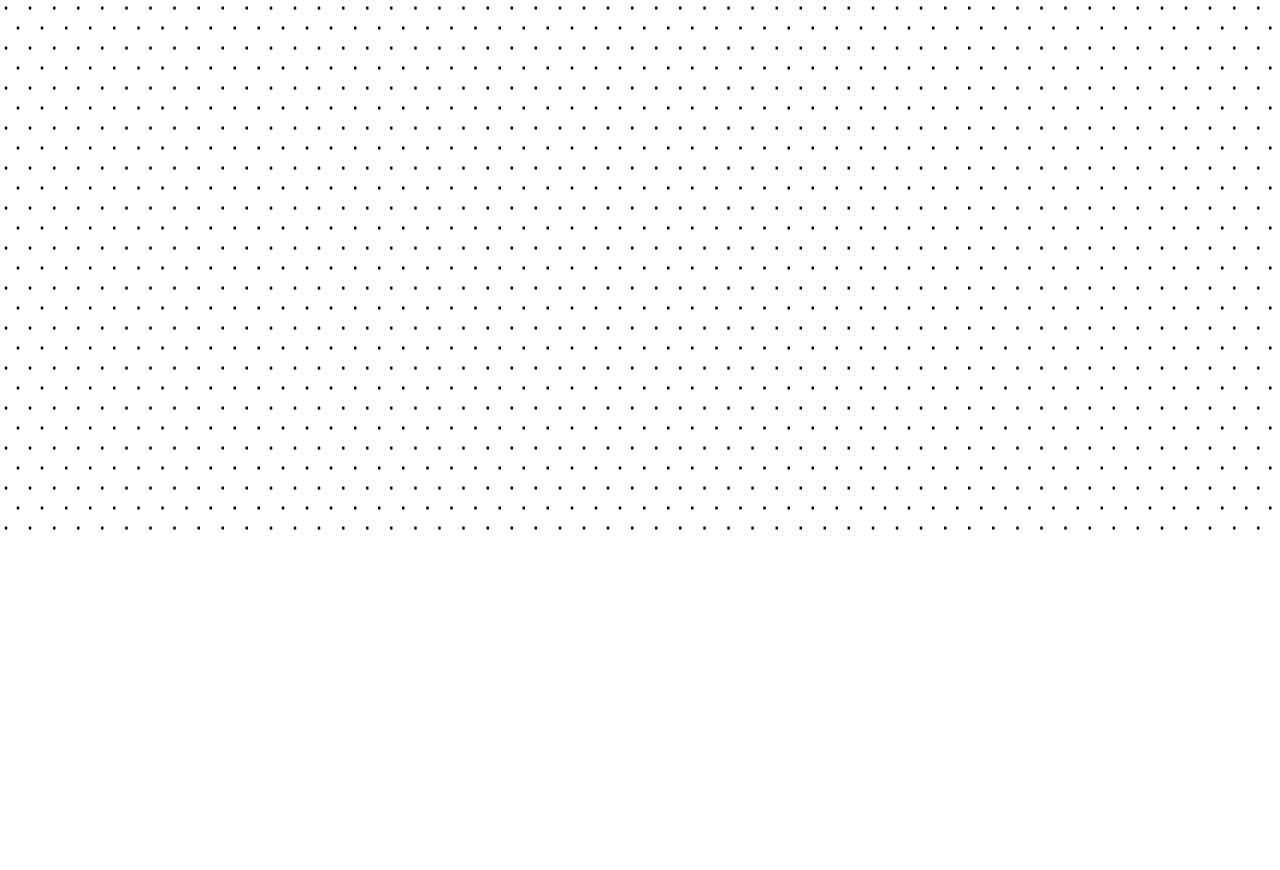
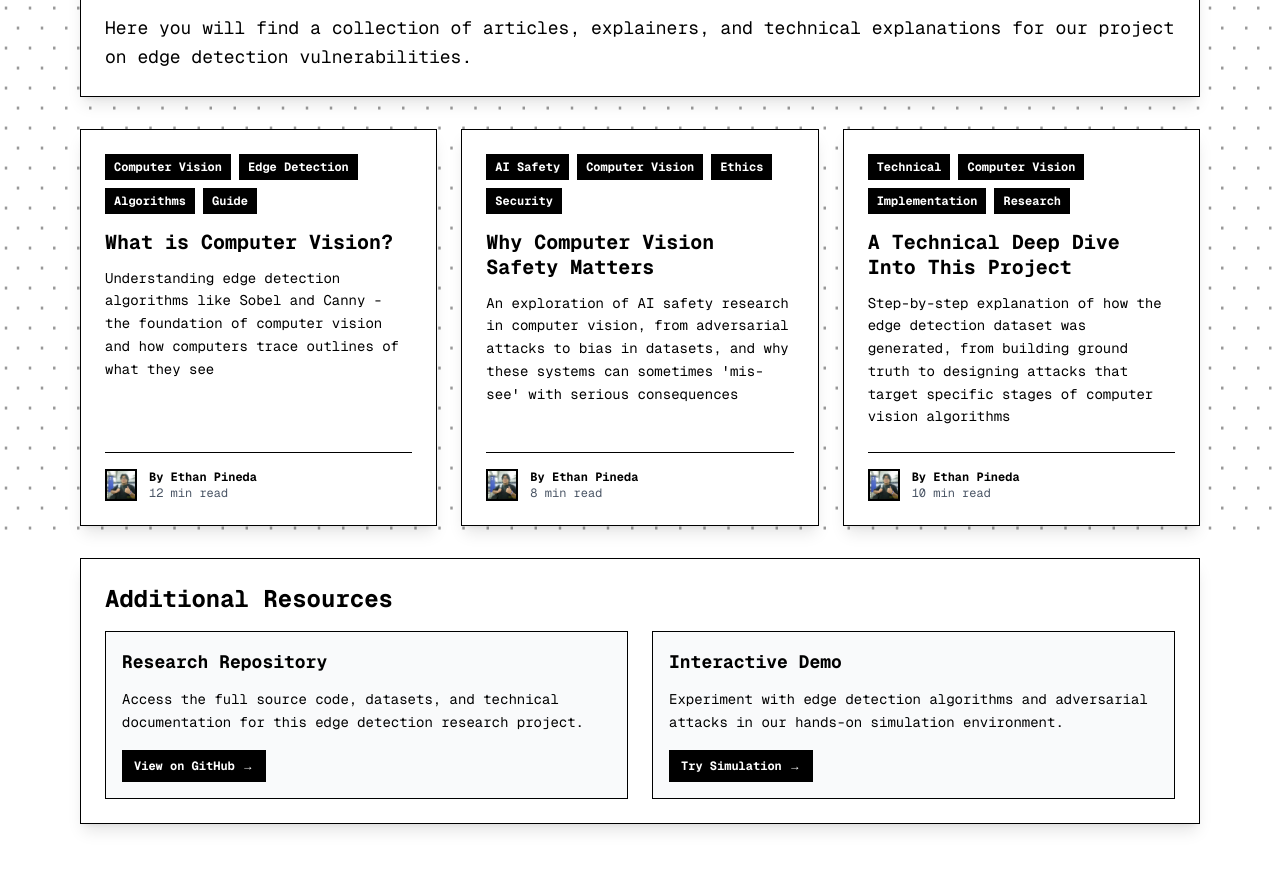
Before and after one commit to ethanpaneraa/cs-396-final-project, a Next.js app: page /about in a window 1280 px wide. Shown: the part 260-1130 px from the top of the page. Before the commit the page ends 800 px from the top, so only its background shows below. Built offline with nearby package versions, Linux system fonts and the light colour scheme.

Commit message:
adding basics for the blog page

```diff
--- /dev/null
+++ b/src/app/about/computer-vision-safety/page.tsx
@@ -0,0 +1,14 @@
+import Header from "@/app/components/navigaton/header";
+import StaticAsciiBackground from "@/app/components/static-ascii-background";
+
+export default function ComputerVisionSafetyBlogPost() {
+  return (
+    <>
+      <Header />
+      <div className="absolute inset-0">
+        <StaticAsciiBackground />
+      </div>
+      <div className="relative w-full min-h-screen overflow-hidden mt-24"></div>
+    </>
+  );
+}
--- a/src/app/about/page.tsx
+++ b/src/app/about/page.tsx
@@ -1,13 +1,135 @@
+import { blogPosts } from "@/app/contants/blog-post-page";
+import Image from "next/image";
+import Link from "next/link";
 import Header from "@/app/components/navigaton/header";
 import StaticAsciiBackground from "@/app/components/static-ascii-background";
 
-export default function AboutPage() {
+export const metadata = {
+  title: "Blog | Edge Detection Research",
+  description:
+    "Computer vision research and guides on edge detection vulnerabilities",
+};
+
+export default function BlogPage() {
   return (
     <>
       <Header />
       <div className="absolute inset-0">
         <StaticAsciiBackground />
       </div>
+      <div className="relative w-full min-h-screen overflow-hidden mt-24">
+        <div className="absolute inset-0 bg-white/60" />
+        <div className="relative mx-auto max-w-6xl px-4 py-16 pt-24 space-y-8 font-mono text-black">
+          <div className="bg-white border border-black p-6 w-full shadow-lg">
+            <h1 className="text-4xl font-bold mb-4">
+              Edge Detection Lab Research Blog
+            </h1>
+            <p className="leading-relaxed text-lg">
+              Here you will find a collection of articles, explainers, and
+              technical explanations for our project on edge detection
+              vulnerabilities.
+            </p>
+          </div>
+          <div className="grid grid-cols-1 md:grid-cols-2 lg:grid-cols-3 gap-6">
+            {blogPosts.map((post) => (
+              <Link key={post.id} href={`/about/${post.id}`}>
+                <div className="bg-white border border-black p-6 w-full shadow-lg hover:shadow-xl transition-shadow duration-300 cursor-pointer h-full flex flex-col">
+                  <div className="flex flex-wrap gap-2 mb-4">
+                    {post.tags.map((tag, index) => (
+                      <span
+                        key={index}
+                        className="px-2 py-1 border border-black text-xs font-bold bg-black text-white"
+                      >
+                        {tag}
+                      </span>
+                    ))}
+                  </div>
+                  <div className="flex-grow mb-6">
+                    <h3 className="text-xl font-bold mb-3 leading-tight">
+                      {post.title}
+                    </h3>
+                    <p className="leading-relaxed text-sm">
+                      {post.description}
+                    </p>
+                  </div>
+                  <div className="mt-auto border-t border-black pt-4">
+                    <div className="flex items-center gap-3">
+                      <div className="flex -space-x-2">
+                        {post.authors.map((author, index) => (
+                          <div
+                            key={index}
+                            className="relative w-8 h-8 border-2 border-black bg-white"
+                          >
+                            <Image
+                              src={author.image}
+                              alt={`${author.name} avatar`}
+                              fill
+                              style={{
+                                objectFit: "cover",
+                                objectPosition: "center",
+                              }}
+                            />
+                          </div>
+                        ))}
+                      </div>
+                      <div className="flex-grow">
+                        <div className="font-bold text-xs">
+                          By{" "}
+                          {post.authors.map((author, index) => (
+                            <span key={author.name}>
+                              {index > 0 &&
+                                index === post.authors.length - 1 &&
+                                " and "}
+                              {index > 0 &&
+                                index < post.authors.length - 1 &&
+                                ", "}
+                              {author.name}
+                            </span>
+                          ))}
+                        </div>
+                        <p className="text-xs text-gray-600">{post.readTime}</p>
+                      </div>
+                    </div>
+                  </div>
+                </div>
+              </Link>
+            ))}
+          </div>
+          <div className="bg-white border border-black p-6 w-full shadow-lg">
+            <h2 className="text-2xl font-bold mb-4">Additional Resources</h2>
+            <div className="grid grid-cols-1 md:grid-cols-2 gap-6">
+              <div className="border border-black p-4 bg-gray-50">
+                <h3 className="text-lg font-bold mb-3">Research Repository</h3>
+                <p className="text-sm mb-4 leading-relaxed">
+                  Access the full source code, datasets, and technical
+                  documentation for this edge detection research project.
+                </p>
+                <Link
+                  href="https://github.com/ethanpaneraa/cs-396-final-project"
+                  target="_blank"
+                  className="inline-block bg-black text-white px-3 py-2 text-xs font-bold hover:bg-gray-800 transition"
+                >
+                  View on GitHub →
+                </Link>
+              </div>
+
+              <div className="border border-black p-4 bg-gray-50">
+                <h3 className="text-lg font-bold mb-3">Interactive Demo</h3>
+                <p className="text-sm mb-4 leading-relaxed">
+                  Experiment with edge detection algorithms and adversarial
+                  attacks in our hands-on simulation environment.
+                </p>
+                <Link
+                  href="/simulation"
+                  className="inline-block bg-black text-white px-3 py-2 text-xs font-bold hover:bg-gray-800 transition"
+                >
+                  Try Simulation →
+                </Link>
+              </div>
+            </div>
+          </div>
+        </div>
+      </div>
     </>
   );
 }
--- /dev/null
+++ b/src/app/about/technical-deep-dive-edge-detection/page.tsx
@@ -0,0 +1,14 @@
+import Header from "@/app/components/navigaton/header";
+import StaticAsciiBackground from "@/app/components/static-ascii-background";
+
+export default function TechnicalDeepDiveEdgeDetectionBlogPost() {
+  return (
+    <>
+      <Header />
+      <div className="absolute inset-0">
+        <StaticAsciiBackground />
+      </div>
+      <div className="relative w-full min-h-screen overflow-hidden mt-24"></div>
+    </>
+  );
+}
--- /dev/null
+++ b/src/app/about/what-is-computer-vision/page.tsx
@@ -0,0 +1,14 @@
+import Header from "@/app/components/navigaton/header";
+import StaticAsciiBackground from "@/app/components/static-ascii-background";
+
+export default function WhatIsComputerVisionBlogPosts() {
+  return (
+    <>
+      <Header />
+      <div className="absolute inset-0">
+        <StaticAsciiBackground />
+      </div>
+      <div className="relative w-full min-h-screen overflow-hidden mt-24"></div>
+    </>
+  );
+}
--- /dev/null
+++ b/src/app/contants/blog-post-page.ts
@@ -0,0 +1,62 @@
+interface Author {
+  name: string;
+  image: string;
+  linkedIn: string;
+}
+
+interface BlogPostsPage {
+  id: string;
+  title: string;
+  description: string;
+  authors: Author[];
+  readTime: string;
+  tags: string[];
+}
+
+export const blogPosts: BlogPostsPage[] = [
+  {
+    id: "what-is-computer-vision",
+    title: "What is Computer Vision?",
+    description:
+      "Understanding edge detection algorithms like Sobel and Canny - the foundation of computer vision and how computers trace outlines of what they see",
+    authors: [
+      {
+        name: "Ethan Pineda",
+        image: "/blog/authors/ethan.jpeg",
+        linkedIn: "https://www.linkedin.com/in/ethanpineda/",
+      },
+    ],
+    readTime: "12 min read",
+    tags: ["Computer Vision", "Edge Detection", "Algorithms", "Guide"],
+  },
+  {
+    id: "computer-vision-safety",
+    title: "Why Computer Vision Safety Matters",
+    description:
+      "An exploration of AI safety research in computer vision, from adversarial attacks to bias in datasets, and why these systems can sometimes 'mis-see' with serious consequences",
+    authors: [
+      {
+        name: "Ethan Pineda",
+        image: "/blog/authors/ethan.jpeg",
+        linkedIn: "https://www.linkedin.com/in/ethanpineda/",
+      },
+    ],
+    readTime: "8 min read",
+    tags: ["AI Safety", "Computer Vision", "Ethics", "Security"],
+  },
+  {
+    id: "technical-deep-dive-edge-detection",
+    title: "A Technical Deep Dive Into This Project",
+    description:
+      "Step-by-step explanation of how the edge detection dataset was generated, from building ground truth to designing attacks that target specific stages of computer vision algorithms",
+    authors: [
+      {
+        name: "Ethan Pineda",
+        image: "/blog/authors/ethan.jpeg",
+        linkedIn: "https://www.linkedin.com/in/ethanpineda/",
+      },
+    ],
+    readTime: "10 min read",
+    tags: ["Technical", "Computer Vision", "Implementation", "Research"],
+  },
+];
```
Also changed, not shown: public/blog/authors/ethan.jpeg (added).
